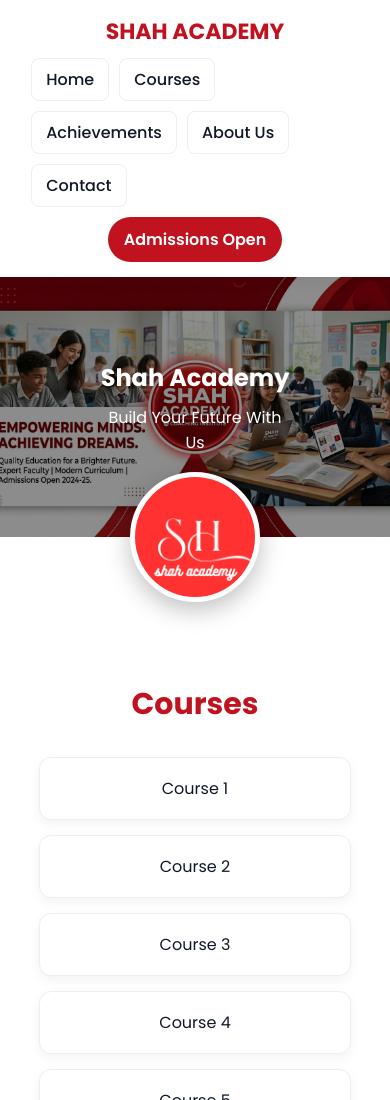
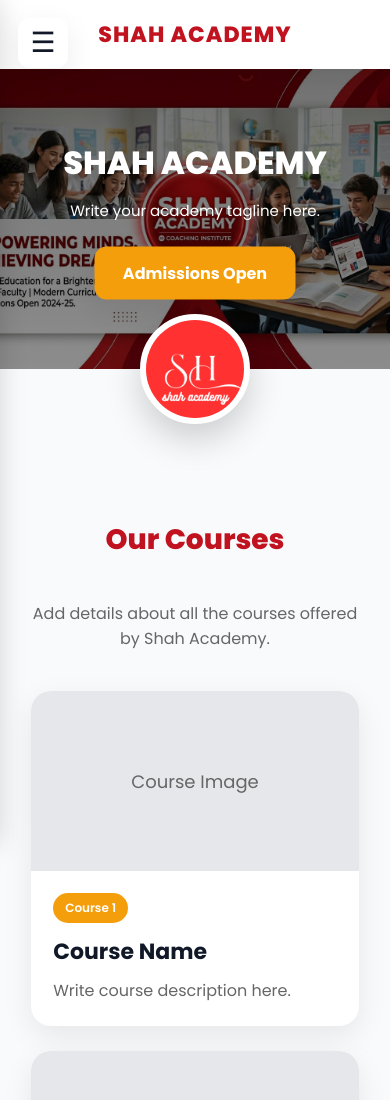
Before and after one commit to Shahfaizsjsh/academy, a plain HTML site: page index.html in a window 390 px wide. Shown: the top 1100 px of the page. Drawn offline with Linux system fonts and the light colour scheme.

Commit message:
Update index.html

```diff
--- a/index.html
+++ b/index.html
@@ -1,19 +1,17 @@
-<!DOCTYPE html>
-<html lang="en">
+<!DOCTYPE html><html lang="en">
 <head>
 <meta charset="UTF-8">
 <meta name="viewport" content="width=device-width, initial-scale=1.0">
-<title>Shah Academy</title>
-
-<link href="https://fonts.googleapis.com/css2?family=Poppins:wght@300;400;500;600;700&display=swap" rel="stylesheet">
-
-<style>
+<title>Shah Academy</title><link href="https://fonts.googleapis.com/css2?family=Poppins:wght@300;400;500;600;700;800&display=swap" rel="stylesheet"><style>
 
 :root{
 --primary:#c1121f;
+--secondary:#1e3a8a;
+--gold:#f59e0b;
 --dark:#111827;
---gray:#f3f4f6;
---card:#ffffff;
+--light:#ffffff;
+--gray:#f8fafc;
+--shadow:0 10px 30px rgba(0,0,0,.08);
 }
 
 *{
@@ -25,63 +23,90 @@
 }
 
 body{
-background:#fff;
+background:var(--gray);
 color:var(--dark);
+overflow-x:hidden;
+}
+
+/* MENU BUTTON */
+
+.menu-btn{
+position:fixed;
+top:18px;
+left:18px;
+font-size:28px;
+cursor:pointer;
+z-index:2001;
+background:white;
+width:50px;
+height:50px;
+display:flex;
+align-items:center;
+justify-content:center;
+border-radius:12px;
+box-shadow:var(--shadow);
+}
+
+/* SIDEBAR */
+
+.sidebar{
+position:fixed;
+left:-280px;
+top:0;
+width:280px;
+height:100%;
+background:white;
+z-index:2000;
+transition:.35s;
+box-shadow:0 0 25px rgba(0,0,0,.15);
+padding-top:80px;
+}
+
+.sidebar.active{
+left:0;
+}
+
+.sidebar a{
+display:block;
+padding:18px 25px;
+text-decoration:none;
+color:var(--dark);
+font-weight:600;
+border-bottom:1px solid #eee;
+transition:.3s;
+}
+
+.sidebar a:hover{
+background:var(--primary);
+color:white;
 }
 
 /* HEADER */
-header{
+
+.topbar{
+background:white;
+padding:18px 90px;
+display:flex;
+justify-content:center;
+align-items:center;
+box-shadow:var(--shadow);
 position:sticky;
 top:0;
-background:#fff;
-display:flex;
-justify-content:space-between;
-align-items:center;
-padding:15px 8%;
-box-shadow:0 2px 15px rgba(0,0,0,0.08);
 z-index:1000;
 }
 
-.logo{
-font-size:22px;
-font-weight:700;
+.brand{
+font-size:28px;
+font-weight:800;
 color:var(--primary);
-}
-
-nav{
-display:flex;
-gap:10px;
-flex-wrap:wrap;
-}
-
-nav a{
-text-decoration:none;
-color:var(--dark);
-font-weight:500;
-padding:8px 14px;
-border:1px solid #eee;
-border-radius:8px;
-transition:0.3s;
-}
-
-nav a:hover{
-background:var(--primary);
-color:#fff;
-}
-
-.admission-btn{
-background:var(--primary);
-color:#fff;
-padding:10px 16px;
-border-radius:25px;
-text-decoration:none;
-font-weight:600;
+letter-spacing:1px;
 }
 
 /* BANNER */
+
 .banner{
 position:relative;
-height:420px;
+height:520px;
 overflow:hidden;
 }
 
@@ -89,49 +114,67 @@
 width:100%;
 height:100%;
 object-fit:cover;
+display:block;
 }
 
 .banner::after{
 content:"";
 position:absolute;
-top:0;
-left:0;
-width:100%;
-height:100%;
-background:rgba(0,0,0,0.45);
+inset:0;
+background:linear-gradient(
+rgba(0,0,0,.55),
+rgba(0,0,0,.45)
+);
 }
 
-.banner-text{
+.banner-content{
 position:absolute;
 top:50%;
 left:50%;
 transform:translate(-50%,-50%);
-color:#fff;
 text-align:center;
+color:white;
 z-index:2;
+width:90%;
 }
 
-.banner-text h1{
-font-size:42px;
+.banner-content h1{
+font-size:58px;
+font-weight:800;
+margin-bottom:12px;
 }
 
-.banner-text p{
-margin-top:10px;
+.banner-content p{
+font-size:20px;
+max-width:700px;
+margin:auto;
 }
 
-/* LOGO */
+.admission-btn{
+display:inline-block;
+margin-top:25px;
+background:var(--gold);
+color:white;
+text-decoration:none;
+padding:14px 28px;
+border-radius:12px;
+font-weight:700;
+box-shadow:var(--shadow);
+}
+
+/* OVERLAPPING LOGO */
+
 .logo-circle{
-width:130px;
-height:130px;
+width:150px;
+height:150px;
 border-radius:50%;
 overflow:hidden;
-border:5px solid #fff;
-box-shadow:0 8px 25px rgba(0,0,0,0.25);
-
+background:white;
+margin:-75px auto 30px auto;
 position:relative;
-margin:-65px auto 20px auto; /* THIS creates overlap */
-background:#fff;
 z-index:10;
+border:6px solid white;
+box-shadow:0 15px 35px rgba(0,0,0,.18);
 }
 
 .logo-circle img{
@@ -140,226 +183,325 @@
 object-fit:cover;
 }
 
-/* SECTIONS */
+/* SECTION */
+
 section{
-padding:60px 10%;
+padding:70px 8%;
 }
 
-.title{
+.section-title{
 text-align:center;
-font-size:30px;
-margin-bottom:30px;
+font-size:38px;
+font-weight:800;
 color:var(--primary);
+margin-bottom:40px;
 }
 
-/* BOX GRID */
+.section-subtitle{
+text-align:center;
+color:#666;
+max-width:700px;
+margin:0 auto 40px;
+}
+
 .grid{
 display:grid;
-grid-template-columns:repeat(auto-fit,minmax(220px,1fr));
-gap:15px;
+grid-template-columns:repeat(auto-fit,minmax(280px,1fr));
+gap:25px;
 }
 
-.box{
-background:#fff;
-padding:18px;
-border-radius:12px;
-border:1px solid #eee;
-box-shadow:0 4px 12px rgba(0,0,0,0.05);
-transition:0.3s;
-text-align:center;
-cursor:pointer;
+/* PREMIUM CARD */
+
+.card{
+background:white;
+border-radius:20px;
+overflow:hidden;
+box-shadow:var(--shadow);
+transition:.35s;
 }
 
-.box:hover{
-transform:translateY(-5px);
-background:#fff5f5;
+.card:hover{
+transform:translateY(-8px);
 }
 
-/* ACHIEVEMENTS SPECIAL */
-.achievement-box{
+.card-image{
+height:220px;
+background:#e5e7eb;
 display:flex;
-gap:15px;
 align-items:center;
-text-align:left;
+justify-content:center;
+font-size:18px;
+color:#666;
 }
 
-.achievement-box img{
-width:140px;
-height:100px;
-object-fit:cover;
-border-radius:10px;
+.card-content{
+padding:22px;
 }
 
-/* ABOUT */
-.about{
-background:var(--gray);
+.card-content h3{
+margin-bottom:10px;
+font-size:22px;
+}
+
+.card-content p{
+color:#666;
+line-height:1.6;
+}
+
+.badge{
+display:inline-block;
+background:var(--gold);
+color:white;
+padding:6px 12px;
+border-radius:20px;
+font-size:12px;
+margin-bottom:12px;
+font-weight:600;
+}
+
+  /* ABOUT SECTION */
+
+.about-container{
+background:white;
+padding:40px;
+border-radius:20px;
+box-shadow:var(--shadow);
+text-align:center;
+line-height:1.8;
+}
+
+/* CONTACT CARDS */
+
+.contact-grid{
+display:grid;
+grid-template-columns:repeat(auto-fit,minmax(220px,1fr));
+gap:20px;
+}
+
+.contact-card{
+background:white;
+padding:25px;
+border-radius:18px;
+box-shadow:var(--shadow);
+text-align:center;
+transition:.3s;
+}
+
+.contact-card:hover{
+transform:translateY(-6px);
+}
+
+.contact-card h3{
+color:var(--secondary);
+margin-bottom:10px;
+}
+
+/* FOOTER */
+
+footer{
+background:var(--dark);
+color:white;
+text-align:center;
 padding:30px;
-border-radius:15px;
+margin-top:40px;
+}
+
+/* MOBILE */
+
+@media(max-width:768px){
+
+.topbar{
+padding:18px 60px;
+}
+
+.brand{
+font-size:22px;
 text-align:center;
 }
 
-/* CONTACT */
-.contact-box{
-text-align:center;
-padding:25px;
-background:#fff;
-border-radius:15px;
-box-shadow:0 3px 12px rgba(0,0,0,0.08);
+.banner{
+height:300px;
 }
 
-/* FOOTER */
-footer{
-background:var(--dark);
-color:#fff;
-text-align:center;
-padding:20px;
-margin-top:30px;
+.banner-content h1{
+font-size:32px;
 }
 
-/* MOBILE */
-@media(max-width:768px){
-
-header{
-flex-direction:column;
-gap:10px;
+.banner-content p{
+font-size:15px;
 }
 
-.banner{
-height:260px;
+.logo-circle{
+width:110px;
+height:110px;
+margin:-55px auto 25px auto;
 }
 
-.banner-text h1{
-font-size:24px;
+.section-title{
+font-size:28px;
 }
 
-.grid{
-grid-template-columns:1fr;
-}
-
-.achievement-box{
-flex-direction:column;
-text-align:center;
-}
-
-.achievement-box img{
-width:100%;
+.card-image{
 height:180px;
 }
 }
 
 </style>
-</head>
-
-<body>
-
-<header>
-<div class="logo">SHAH ACADEMY</div>
-
-<nav>
-<a href="#home">Home</a>
-<a href="#courses">Courses</a>
-<a href="#achievements">Achievements</a>
-<a href="#about">About Us</a>
-<a href="#contact">Contact</a>
-</nav>
-
-<a class="admission-btn"
+</head><body><!-- MENU BUTTON --><div class="menu-btn" onclick="openMenu()">☰</div><!-- SIDEBAR --><div class="sidebar" id="sidebar">
+<a href="#home" onclick="closeMenu()">Home</a>
+<a href="#courses" onclick="closeMenu()">Courses</a>
+<a href="#achievements" onclick="closeMenu()">Achievements</a>
+<a href="#about" onclick="closeMenu()">About Us</a>
+<a href="#contact" onclick="closeMenu()">Contact</a>
+</div><!-- HEADER --><div class="topbar">
+<div class="brand">SHAH ACADEMY</div>
+</div><!-- BANNER --><section id="home" style="padding:0;">
+<div class="banner"><img src="images/banner.jpeg" alt="Banner"><div class="banner-content">
+<h1>SHAH ACADEMY</h1>
+<p>
+Write your academy tagline here.
+</p><a
+class="admission-btn"
 href="https://wa.me/919324653055?text=I%20want%20admission%20in%20Shah%20Academy">
 Admissions Open
 </a>
-</header>
 
-<!-- BANNER -->
-<div class="banner" id="home">
-<img src="images/banner.jpeg">
-<div class="banner-text">
-<h1>Shah Academy</h1>
-<p>Build Your Future With Us</p>
+</div></div>
+</section><!-- LOGO --><div class="logo-circle">
+<img src="images/logo shah academy.png" alt="Logo">
+</div><!-- COURSES --><section id="courses"><h2 class="section-title">Our Courses</h2><p class="section-subtitle">
+Add details about all the courses offered by Shah Academy.
+</p><div class="grid"><div class="card">
+<div class="card-image">Course Image</div>
+<div class="card-content">
+<span class="badge">Course 1</span>
+<h3>Course Name</h3>
+<p>Write course description here.</p>
 </div>
+</div><div class="card">
+<div class="card-image">Course Image</div>
+<div class="card-content">
+<span class="badge">Course 2</span>
+<h3>Course Name</h3>
+<p>Write course description here.</p>
 </div>
+</div><div class="card">
+<div class="card-image">Course Image</div>
+<div class="card-content">
+<span class="badge">Course 3</span>
+<h3>Course Name</h3>
+<p>Write course description here.</p>
+</div>
+</div><div class="card">
+<div class="card-image">Course Image</div>
+<div class="card-content">
+<span class="badge">Course 4</span>
+<h3>Course Name</h3>
+<p>Write course description here.</p>
+</div>
+</div><div class="card">
+<div class="card-image">Course Image</div>
+<div class="card-content">
+<span class="badge">Course 5</span>
+<h3>Course Name</h3>
+<p>Write course description here.</p>
+</div>
+</div><div class="card">
+<div class="card-image">Course Image</div>
+<div class="card-content">
+<span class="badge">Course 6</span>
+<h3>Course Name</h3>
+<p>Write course description here.</p>
+</div>
+</div></div></section>
 
-<!-- LOGO -->
-<div class="logo-circle">
-<img src="images/logo shah academy.png">
+
+  <!-- ACHIEVEMENTS --><section id="achievements"><h2 class="section-title">Achievements</h2><p class="section-subtitle">
+Showcase the achievements of your students, classes, professors and academy.
+</p><div class="grid"><div class="card">
+<div class="card-image">Student Achievement Image</div>
+<div class="card-content">
+<span class="badge">Students</span>
+<h3>Student Achievement</h3>
+<p>
+Write details about student results, ranks, awards and success stories here.
+</p>
 </div>
+</div><div class="card">
+<div class="card-image">Class Achievement Image</div>
+<div class="card-content">
+<span class="badge">Classes</span>
+<h3>Class Achievement</h3>
+<p>
+Write information about class performance and milestones here.
+</p>
+</div>
+</div><div class="card">
+<div class="card-image">Professor Achievement Image</div>
+<div class="card-content">
+<span class="badge">Professors</span>
+<h3>Professor Achievement</h3>
+<p>
+Write details about teacher achievements and qualifications here.
+</p>
+</div>
+</div><div class="card">
+<div class="card-image">Academy Achievement Image</div>
+<div class="card-content">
+<span class="badge">Academy</span>
+<h3>Academy Achievement</h3>
+<p>
+Write details about academy achievements, awards and recognitions here.
+</p>
+</div>
+</div></div></section><!-- ABOUT US --><section id="about"><h2 class="section-title">About Us</h2><div class="about-container"><h3 style="margin-bottom:15px;color:#c1121f;">
+Shah Academy
+</h3><p>
+Write complete information about Shah Academy here.
+Introduce your mission, vision, teaching methods,
+faculty and academy values.
+</p></div></section><!-- CONTACT --><section id="contact"><h2 class="section-title">Contact Us</h2><div class="contact-grid"><div class="contact-card">
+<h3>Instagram</h3>
+<p>@your_instagram</p>
+</div><div class="contact-card">
+<h3>WhatsApp</h3>
+<p>+91 XXXXX XXXXX</p>
+</div><div class="contact-card">
+<h3>Email</h3>
+<p>your@email.com</p>
+</div><div class="contact-card">
+<h3>Address</h3>
+<p>Your Academy Address</p>
+</div><div class="contact-card">
+<h3>Google Maps</h3>
+<p>Paste your location link here</p>
+</div></div></section><!-- FOOTER --><footer><h3>Shah Academy</h3><p style="margin-top:10px;">
+Empowering Students For A Better Future
+</p><p style="margin-top:15px;font-size:14px;">
+© 2026 Shah Academy. All Rights Reserved.
+</p></footer><script>
 
-<!-- COURSES -->
-<section id="courses">
-<h2 class="title">Courses</h2>
+function openMenu(){
+document.getElementById("sidebar").classList.add("active");
+}
 
-<div class="grid">
-<div class="box">Course 1</div>
-<div class="box">Course 2</div>
-<div class="box">Course 3</div>
-<div class="box">Course 4</div>
-<div class="box">Course 5</div>
-<div class="box">Course 6</div>
-</div>
-</section>
+function closeMenu(){
+document.getElementById("sidebar").classList.remove("active");
+}
 
-<!-- ACHIEVEMENTS -->
-<section id="achievements">
-<h2 class="title">Achievements</h2>
+document.addEventListener("click", function(e){
 
-<div class="grid">
+const sidebar = document.getElementById("sidebar");
+const menu = document.querySelector(".menu-btn");
 
-<div class="box achievement-box">
-<img src="images/banner.jpeg">
-<div>
-<h3>Student Achievement</h3>
-<p>Top results achieved by students.</p>
-</div>
-</div>
+if(
+!sidebar.contains(e.target) &&
+!menu.contains(e.target)
+){
+sidebar.classList.remove("active");
+}
 
-<div class="box achievement-box">
-<img src="images/banner.jpeg">
-<div>
-<h3>Class Achievement</h3>
-<p>Excellent class performance record.</p>
-</div>
-</div>
+});
 
-<div class="box achievement-box">
-<img src="images/banner.jpeg">
-<div>
-<h3>Professor Achievement</h3>
-<p>Experienced and qualified teachers.</p>
-</div>
-</div>
-
-<div class="box achievement-box">
-<img src="images/banner.jpeg">
-<div>
-<h3>Institute Achievement</h3>
-<p>Recognized coaching excellence.</p>
-</div>
-</div>
-
-</div>
-</section>
-
-<!-- ABOUT -->
-<section id="about">
-<h2 class="title">About Us</h2>
-<div class="about">
-Shah Academy is dedicated to providing high-quality education and guidance for students to achieve success.
-</div>
-</section>
-
-<!-- CONTACT -->
-<section id="contact">
-<h2 class="title">Contact</h2>
-
-<div class="contact-box">
-<p>Email: mominfaiz0852@gmail.com</p>
-<p>Instagram: rry._.faiz</p>
-<p>Address: Nagpada</p>
-</div>
-</section>
-
-<footer>
-© 2026 Shah Academy | All Rights Reserved
-</footer>
-
-</body>
+</script></body>
 </html>
```
